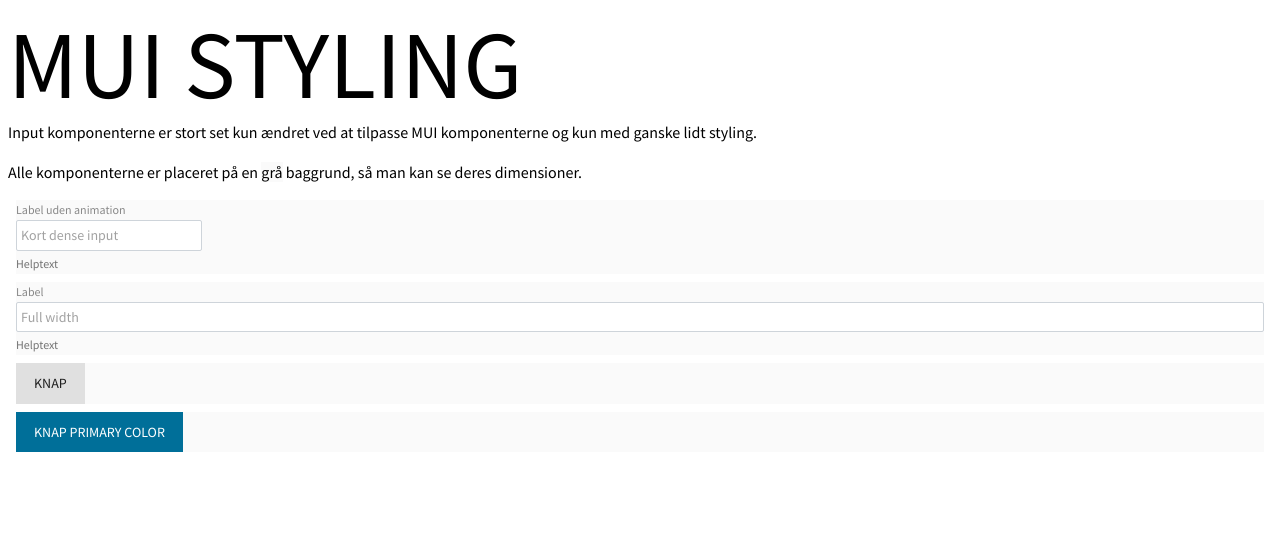
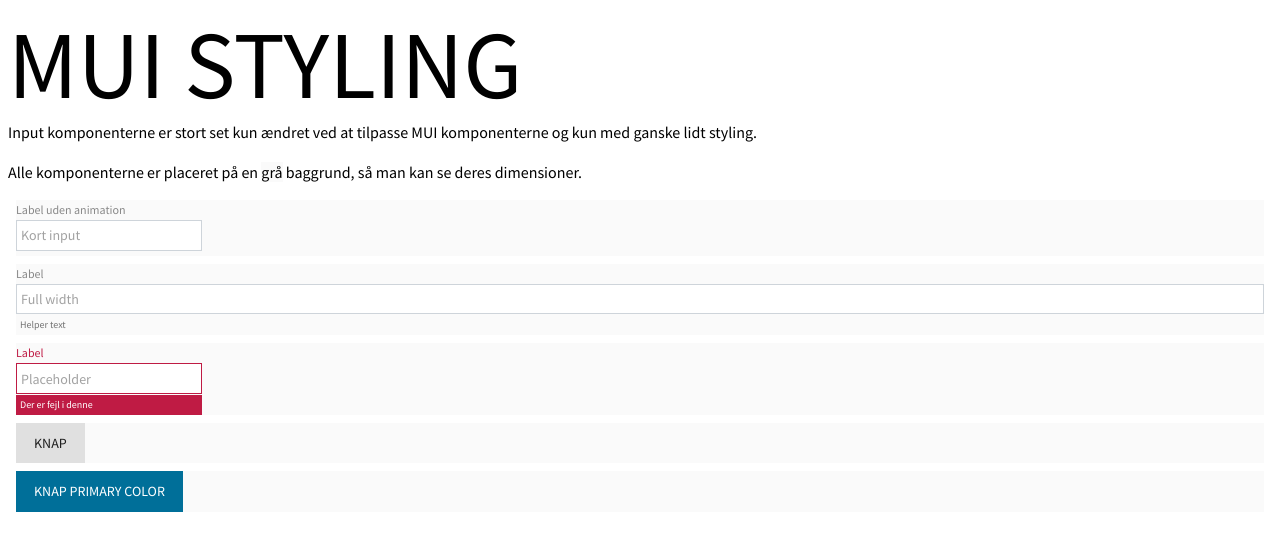
Before and after one commit to ilbrando/mui-styling, a React (Create React App) app: page / in a window 1280 px wide. Shown: the top 550 px of the page. Built offline with nearby package versions, Linux system fonts and the light colour scheme.

Commit message:
Fix error border

```diff
--- a/src/components/textfield/textfield.tsx
+++ b/src/components/textfield/textfield.tsx
@@ -2,44 +2,23 @@
 import {
   FormControl,
   InputLabel,
-  FilledInput,
   FormHelperText,
   InputProps,
   FormControlProps,
-  withStyles,
-  Theme,
-  createStyles,
-  fade,
+  Input,
   InputBase
 } from "@material-ui/core";
 
-const Input = withStyles((theme: Theme) =>
-  createStyles({
-    input: {
-      borderRadius: 2,
-      position: "relative",
-      backgroundColor: theme.palette.common.white,
-      border: "1px solid #ced4da",
-      fontSize: 14,
-      lineHeight: 24,
-      padding: "6px 4px",
-      transition: theme.transitions.create(["border-color", "box-shadow"]),
-      "&:focus": {
-        borderColor: theme.palette.primary.main
-      }
-    }
-  })
-)(InputBase);
 
-type Props = Pick<FormControlProps, "fullWidth"> &
-  Pick<InputProps, "value" | "placeholder"> & { label: string };
+type Props = Pick<FormControlProps, "fullWidth"|"error"> &
+  Pick<InputProps, "value" | "placeholder"> & { label: string, helperText?: string };
 const component: React.FC<Props> = props => {
-  const { fullWidth, value, placeholder, label } = props;
+  const { fullWidth, value, placeholder, label, error, helperText } = props;
   return (
-    <FormControl color="primary" fullWidth={fullWidth}>
+    <FormControl color="primary" fullWidth={fullWidth} error={error}>
       <InputLabel shrink>{label}</InputLabel>
-      <Input value={value} placeholder={placeholder}/>
-      <FormHelperText>Helptext</FormHelperText>
+      <InputBase value={value} placeholder={placeholder} error={error}/>
+      <FormHelperText>{helperText}</FormHelperText>
     </FormControl>
   );
 };
--- a/src/index.tsx
+++ b/src/index.tsx
@@ -11,9 +11,13 @@
 import { TextField } from "./components/textfield/textfield";
 import { Button } from "./components/button/button";
 
+const primaryMain = "#006F99";
+const errorMain = "#BF1B44";
+const defaultTheme = createMuiTheme();
 const theme = createMuiTheme({
   palette: {
-    primary: { main: "#006F99" }
+    primary: { main: primaryMain },
+    error: { main: errorMain}
   },
   typography: {
     fontFamily: "Source Sans Pro"
@@ -24,6 +28,27 @@
         paddingTop: "1rem",
         paddingBottom: "0.4rem"
       }
+    },
+    MuiInputBase: {
+      root: {
+        border: "1px solid #ced4da",
+        "&$error": {
+          borderColor: errorMain
+        }
+      },
+      input: {
+        borderRadius: 2,
+        position: "relative",
+        backgroundColor: defaultTheme.palette.common.white,
+        fontSize: 14,
+        lineHeight: 24,
+        padding: "6px 4px",
+        transition: defaultTheme.transitions.create(["border-color", "box-shadow"]),
+        "&:focus": {
+          borderColor: primaryMain
+        },
+      }
+
     },
     MuiInputLabel: {
       formControl: {
@@ -47,6 +72,18 @@
           borderColor: green[200]
         }
       }
+    },
+    MuiFormHelperText: {
+      root: {
+        fontSize: 10,
+        lineHeight: 1.6,
+        marginTop: 1,
+        padding: "2px 4px",
+        "&$error": {
+          backgroundColor: "#BF1B44",
+          color: "white"
+        }
+      }
     }
   }
 });
@@ -67,10 +104,14 @@
       </Typography>
     </Box>
     <Box m={1} bgcolor={grey[50]}>
-      <TextField placeholder="Kort dense input" label="Label uden animation" />
+      <TextField placeholder="Kort input" label="Label uden animation" />
     </Box>
     <Box m={1} bgcolor={grey[50]}>
-      <TextField fullWidth placeholder="Full width" label="Label" />
+      <TextField fullWidth placeholder="Full width" label="Label" helperText="Helper text" />
+    </Box>
+    <Box m={1} bgcolor={grey[50]}>
+      <TextField placeholder="Placeholder" label="Label" error helperText="Der er fejl i denne"/>
+
     </Box>
     <Box m={1} bgcolor={grey[50]}>
       <Button>Knap</Button>
```
